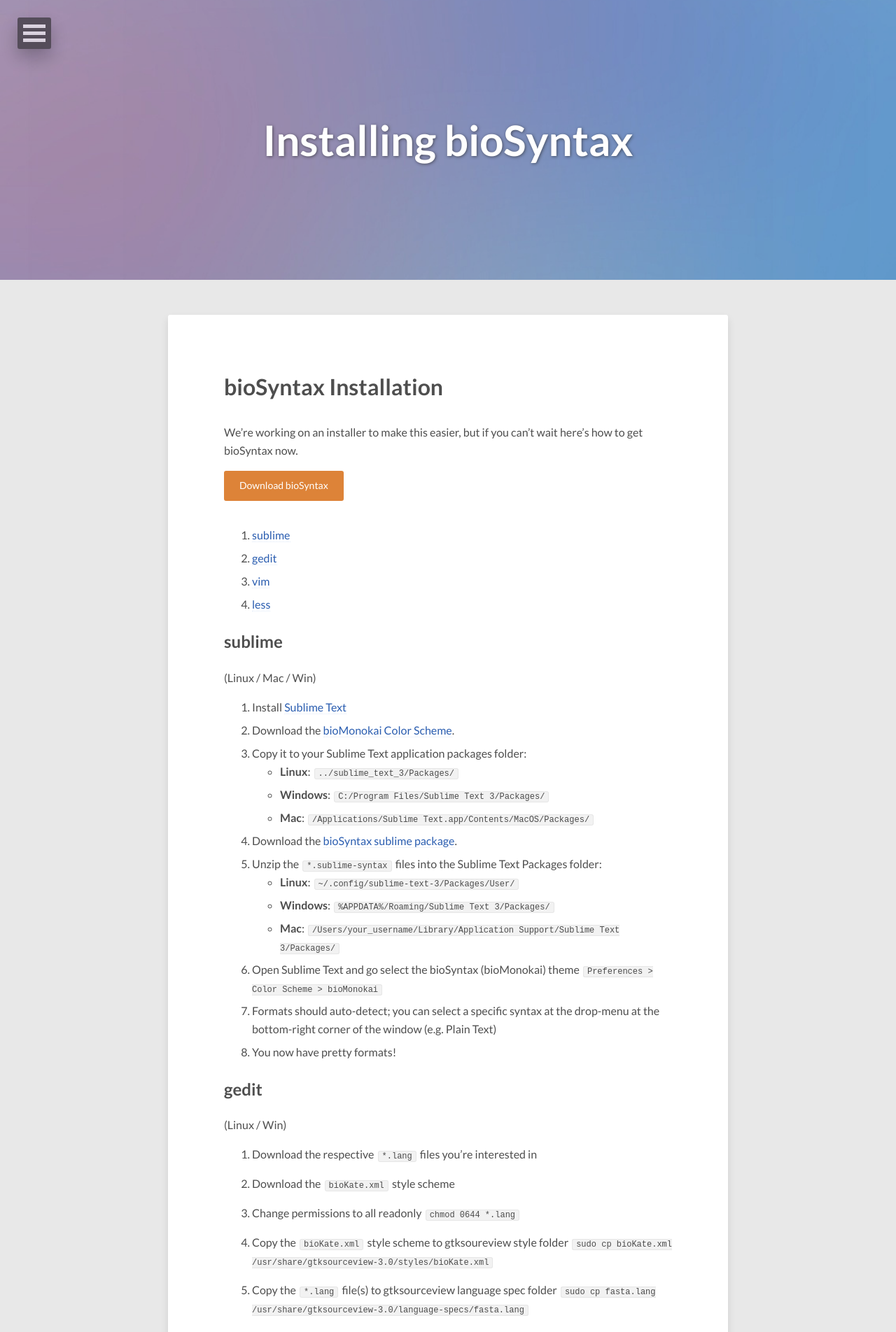
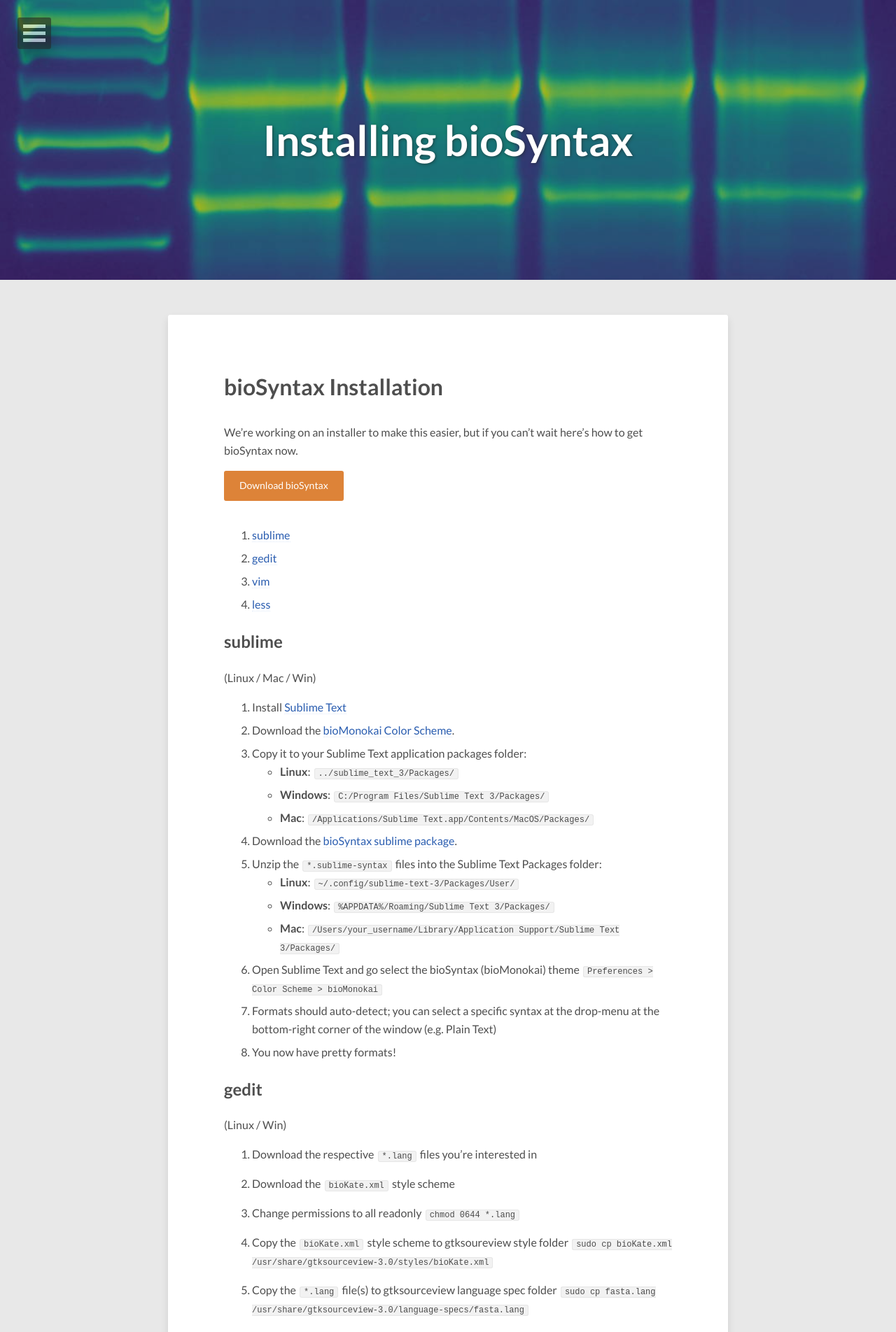
Before and after one commit to bioSyntax/bioSyntax-site, a Jekyll site: the page built from install.md, in a window 1280 px wide. Shown: the top 1904 px of the page at 70% size. Built offline with Jekyll 4.4.1, drawn with Linux system fonts in a browser that asks for light colours; nearby versions of some CDN libraries.

Commit message:
Updated page banners

```diff
--- a/_includes/navigation.html
+++ b/_includes/navigation.html
@@ -13,9 +13,11 @@
 					<p><a href="{{ site.url }}/man#supported-file-formats">File Formats</a></p>
 					<p><a href="{{ site.url }}/man#collaborate">Custom Formats</a></p>
 					<p><a href="{{ site.url }}/man#support">Support</a></p>
-
+				</li>
 			</ul><!-- /.dl-submenu -->
 		</li>
+		<li><a href="{{ site.url }}/screenshots">Screenshots</a></li>
+
 		<li>
 			<a href="#">Developers</a>
 			<ul class="dl-submenu">
--- a/install.md
+++ b/install.md
@@ -2,7 +2,7 @@
 layout: page
 title: Installing bioSyntax
 image:
-  feature: abstract-5.jpg
+  feature: rna-banner.jpg
 comments: true
 modified: 2017-12-01
 ---
@@ -12,12 +12,10 @@
 
 <a href="https://github.com/ababaian/bioSyntax/archive/master.zip"><span class="btn btn-warning">Download bioSyntax</span></a>
 
-
 1. [sublime](#sublime)
 2. [gedit](#gedit)
 3. [vim](#vim)
 4. [less](#less)
-
 
 ## sublime
 (Linux / Mac / Win)
```
Also changed, not shown: man.md (+1 -1 lines), images/80s-banner.gif (added), images/rna-banner.jpg (added).
